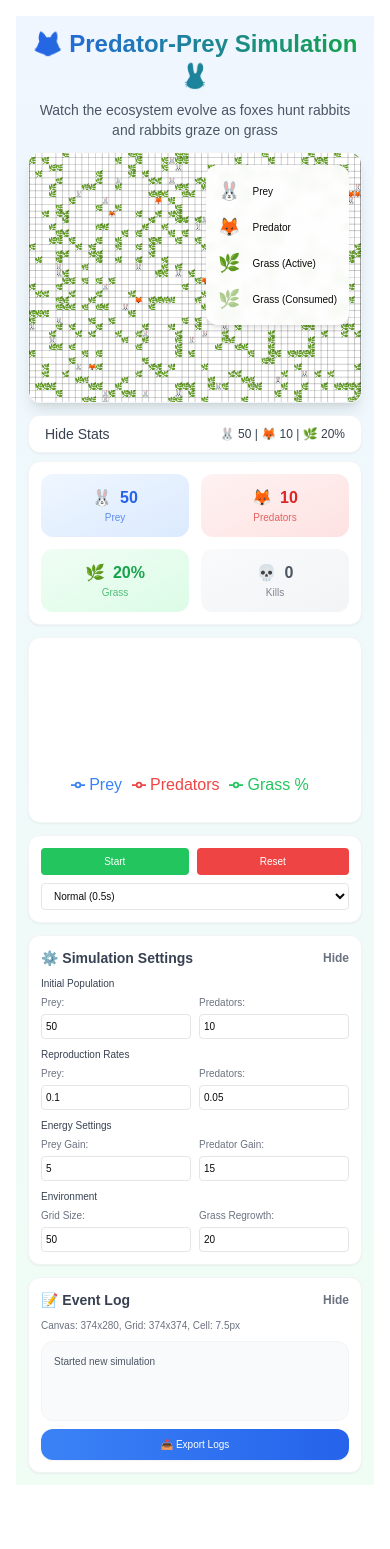
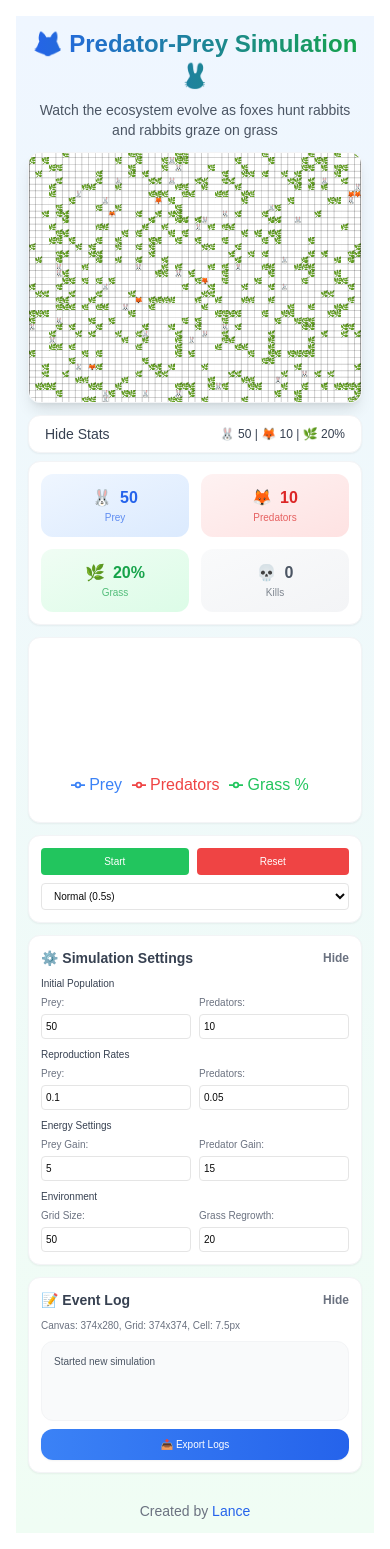
Before and after one commit to izuc/predator-prey-simulation, a Next.js app: page / in a window 390 px wide. Before the commit the page ends 1501 px from the top, so only its background shows below. Built offline with nearby package versions, Linux system fonts and the light colour scheme.

Commit message:
Minor fixes

```diff
--- a/components/PredatorPreySimulation.tsx
+++ b/components/PredatorPreySimulation.tsx
@@ -352,8 +352,8 @@ const PredatorPreySimulation = () => {
           </div>
         )}
 
-        {/* Legend - Collapsible on mobile */}
-        <div className="absolute top-3 right-3 bg-white/90 backdrop-blur-sm p-3 rounded-xl shadow-md text-[10px] sm:text-xs space-y-2">
+        {/* Legend - Hidden on mobile */}
+        <div className="absolute top-3 right-3 bg-white/90 backdrop-blur-sm p-3 rounded-xl shadow-md text-[10px] sm:text-xs space-y-2 hidden md:block">
           <div className="flex items-center gap-3">
             <span className="text-lg sm:text-xl">🐰</span>
             <span className="font-medium">Prey</span>
@@ -473,6 +473,11 @@ const PredatorPreySimulation = () => {
           </div>
         </div>
       </div>
+
+      {/* Footer */}
+      <div className="text-center text-sm text-gray-500 mt-4">
+        Created by <a href="https://lance.name" target="_blank" rel="noopener noreferrer" className="text-blue-600 hover:text-blue-700 font-medium transition-colors">Lance</a>
+      </div>
     </div>
   )
 }
```
